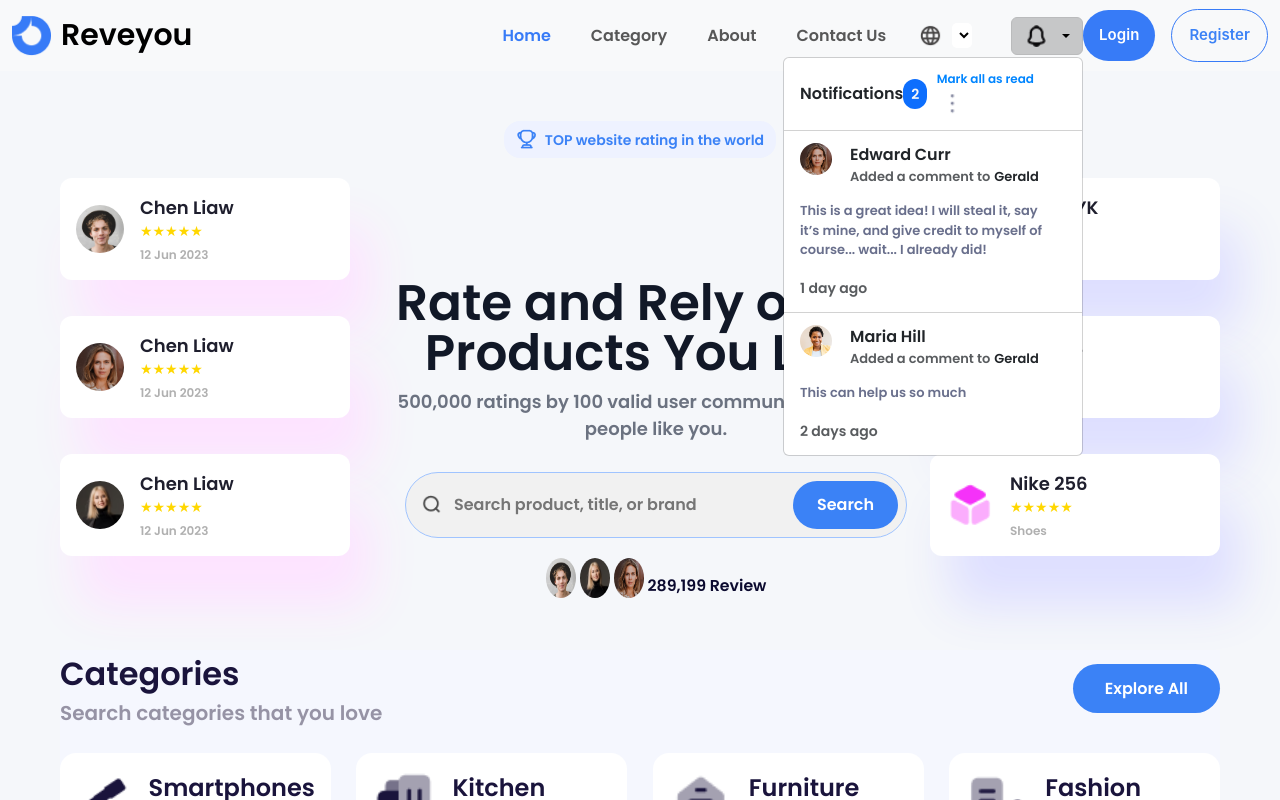
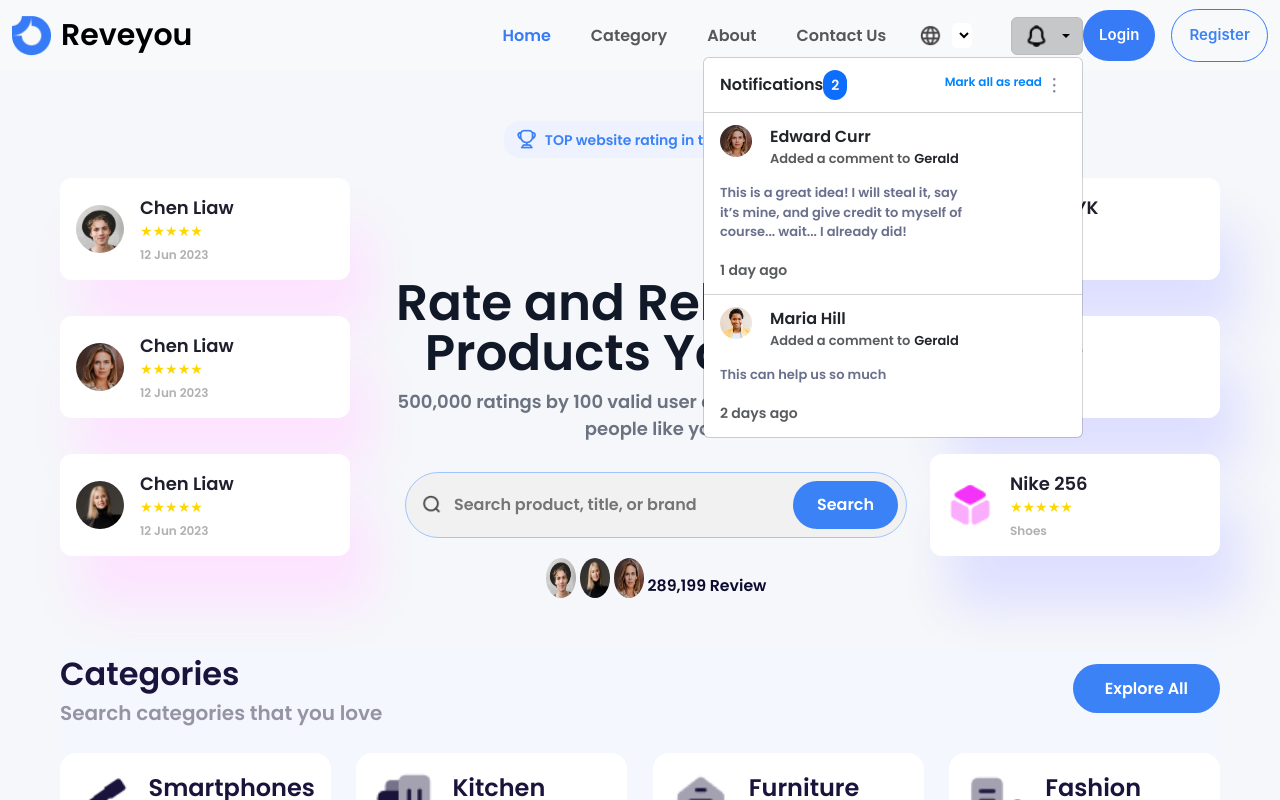
Before and after one commit to saraabdelrhman/wallet-market-master, a React (Create React App) app: page / in a window 1280 px wide. Both pictures are taken after a click on the button 1047 px from the left and 35 px from the top of the page. Shown: the top 800 px of the page. Built offline with nearby package versions, Linux system fonts and the light colour scheme.

Commit message:
notofication

```diff
--- a/src/components/Header.js
+++ b/src/components/Header.js
@@ -107,23 +107,23 @@ const Header = () => {
                   />
                 </Dropdown.Toggle>
 
-                <Dropdown.Menu style={{ width: '300px' }}>
+                <Dropdown.Menu style={{ width: '380px' }}>
                   <Dropdown.ItemText>
-                    <div className="d-flex justify-content-between align-items-center me-2">
+                    <div className="d-flex justify-content-between align-items-center ">
                       <div>
 
                       <span>Notifications</span>
                       <span className="badge bg-primary text-light rounded-5 p-2">2</span>
                       </div>
 
-                    <div style={{fontSize:'12px',color:'#0085FF'}}>
+                    <div style={{fontSize:'12px',color:'#0085FF'}} className='d-flex '>
                     Mark all as read
-                    <img src={threelines} className='w-25' alt='threelines'></img>
+                    <img src={threelines} alt='threelines'></img>
                     </div>
                     </div>
 
                   </Dropdown.ItemText>
-                  <Dropdown.Divider />
+                  <Dropdown.Divider  />
                   <Dropdown.Item href="#">
                     <div className="d-flex">
                       <img
```
